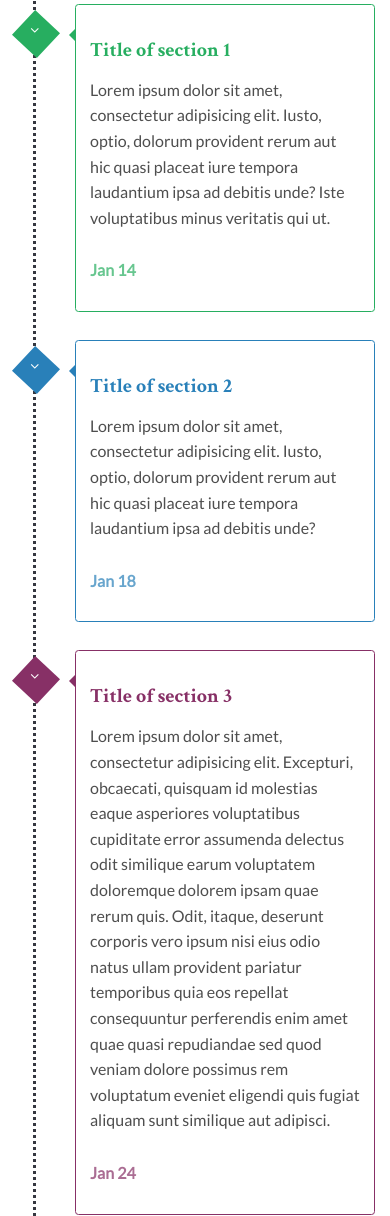
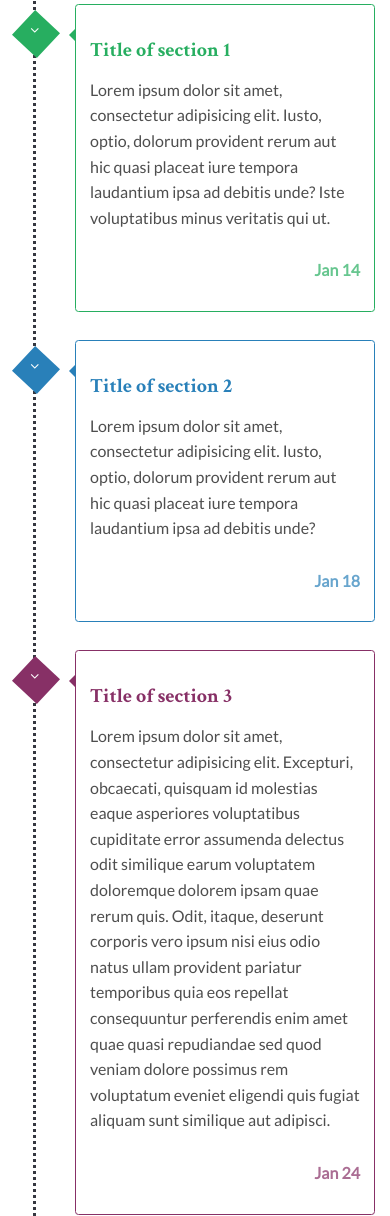
Before and after one commit to syamnath/iitb-html, a plain HTML site: page timeline.html in a window 390 px wide. Shown: the part 731-1947 px from the top of the page. Drawn offline with nearby package versions, Linux system fonts and the light colour scheme.

Commit message:
Added the changes in the date timeline in responsive.

```diff
--- a/sass/custom.scss
+++ b/sass/custom.scss
@@ -989,6 +989,9 @@ Main components
   float: left;
   padding: .8em 0;
   opacity: .7;
+  @include breakpoint(mobile) {
+    float: right;
+  }
 }
 .cd-timeline-content::before {
   content: '';
```
Also changed, not shown: stylesheets/custom.css.
